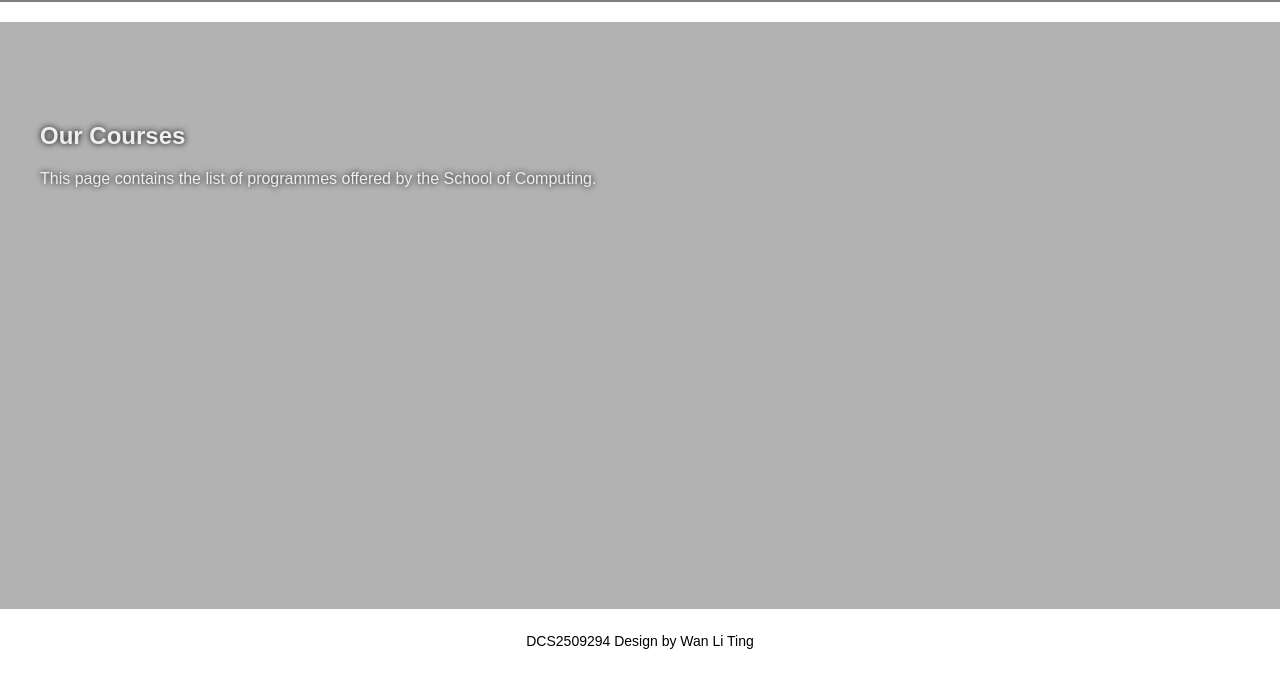
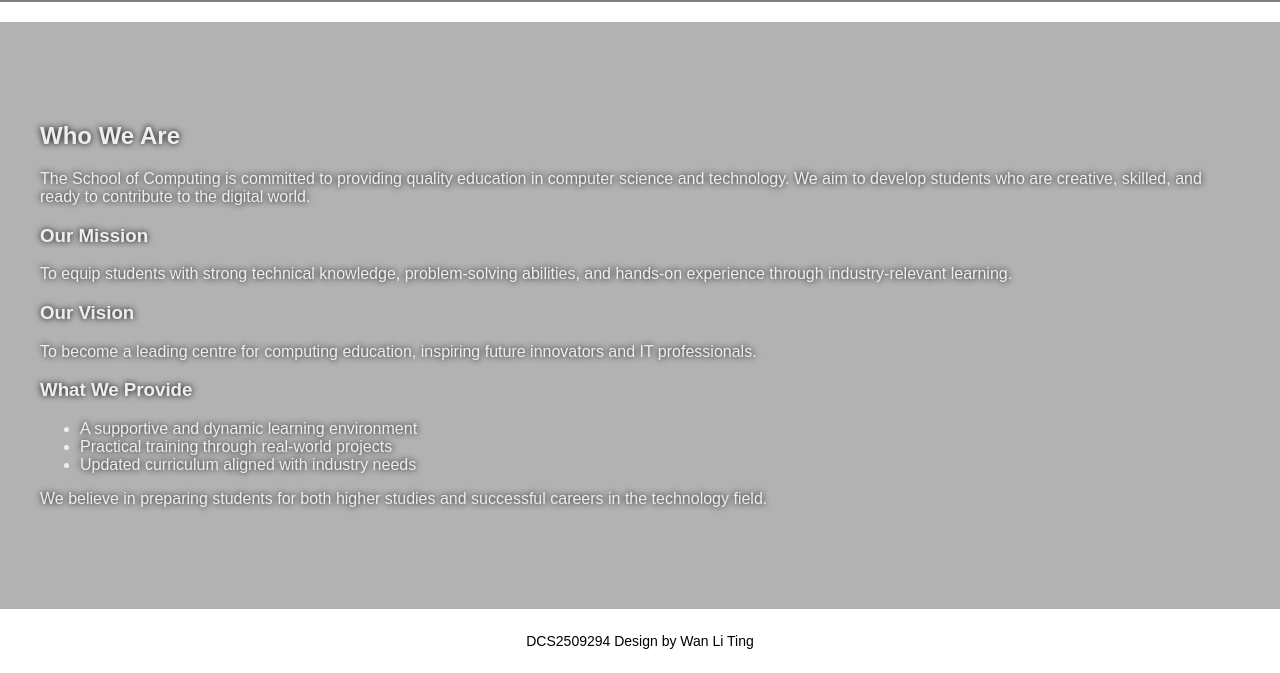
Before and after one commit to litinggggy/Sept2025, a plain HTML site: page tutotial/about.html in a window 1280 px wide. Shown: the part 127-800 px from the top of the page. Drawn offline with Linux system fonts and the light colour scheme.

Commit message:
Update about.html

```diff
--- a/tutotial/about.html
+++ b/tutotial/about.html
@@ -1,13 +1,13 @@
 <!DOCTYPE html>
 <html>
 <head>
-<title>Courses</title>
+<title>About Us</title>
 <link rel="stylesheet" href="soc.css">
 </head>
 <body>
 
 <header>
-<img src="school.png" class="logo">
+<img src="school.png" class="logo" alt="School Logo">
 <h1>About Us</h1>
 </header>
 
@@ -23,8 +23,33 @@
 </nav>
 
 <main>
-<h2>Our Courses</h2>
-<p>This page contains the list of programmes offered by the School of Computing.</p>
+<h2>Who We Are</h2>
+<p>
+The School of Computing is committed to providing quality education in computer science and technology.
+We aim to develop students who are creative, skilled, and ready to contribute to the digital world.
+</p>
+
+<h3>Our Mission</h3>
+<p>
+To equip students with strong technical knowledge, problem-solving abilities, and hands-on experience
+through industry-relevant learning.
+</p>
+
+<h3>Our Vision</h3>
+<p>
+To become a leading centre for computing education, inspiring future innovators and IT professionals.
+</p>
+
+<h3>What We Provide</h3>
+<ul>
+  <li>A supportive and dynamic learning environment</li>
+  <li>Practical training through real-world projects</li>
+  <li>Updated curriculum aligned with industry needs</li>
+</ul>
+
+<p>
+We believe in preparing students for both higher studies and successful careers in the technology field.
+</p>
 </main>
 
 <footer>
```
